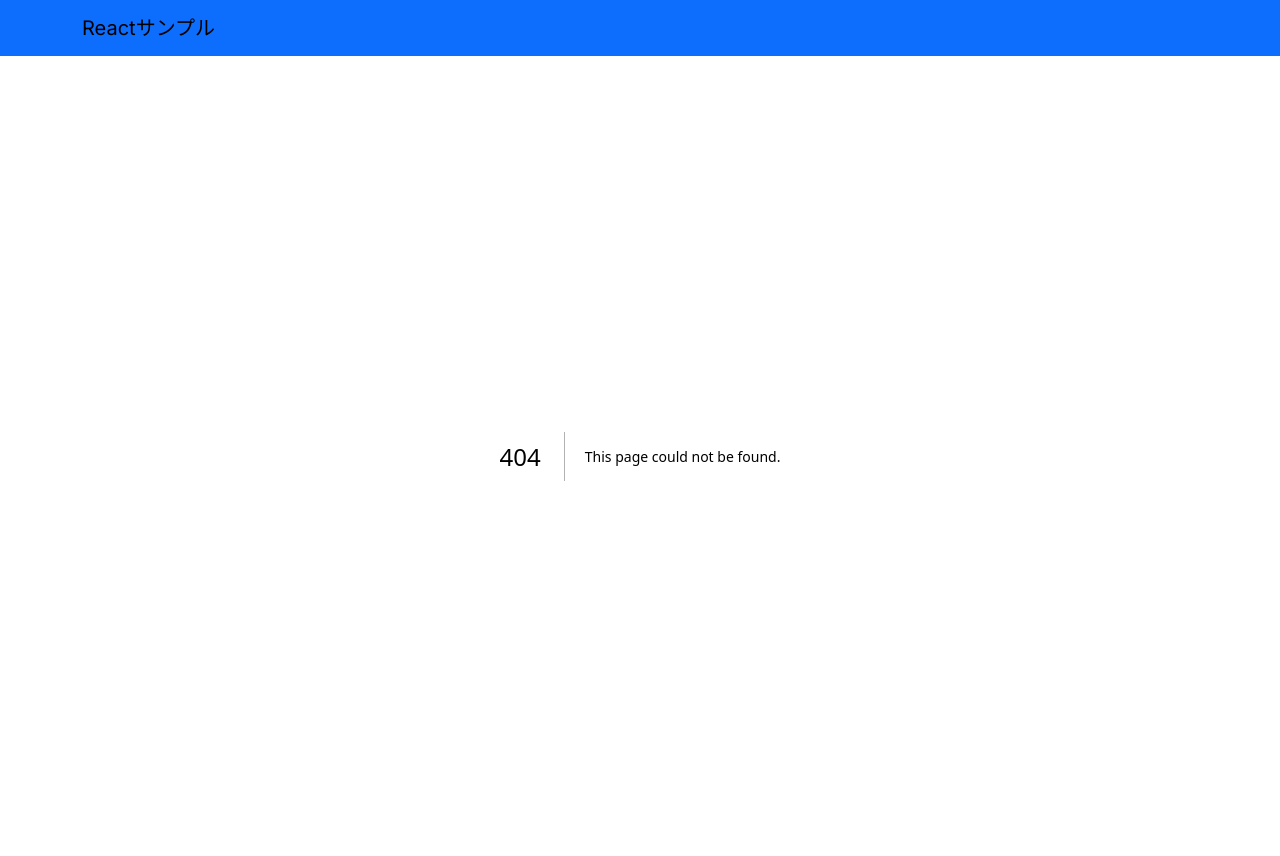
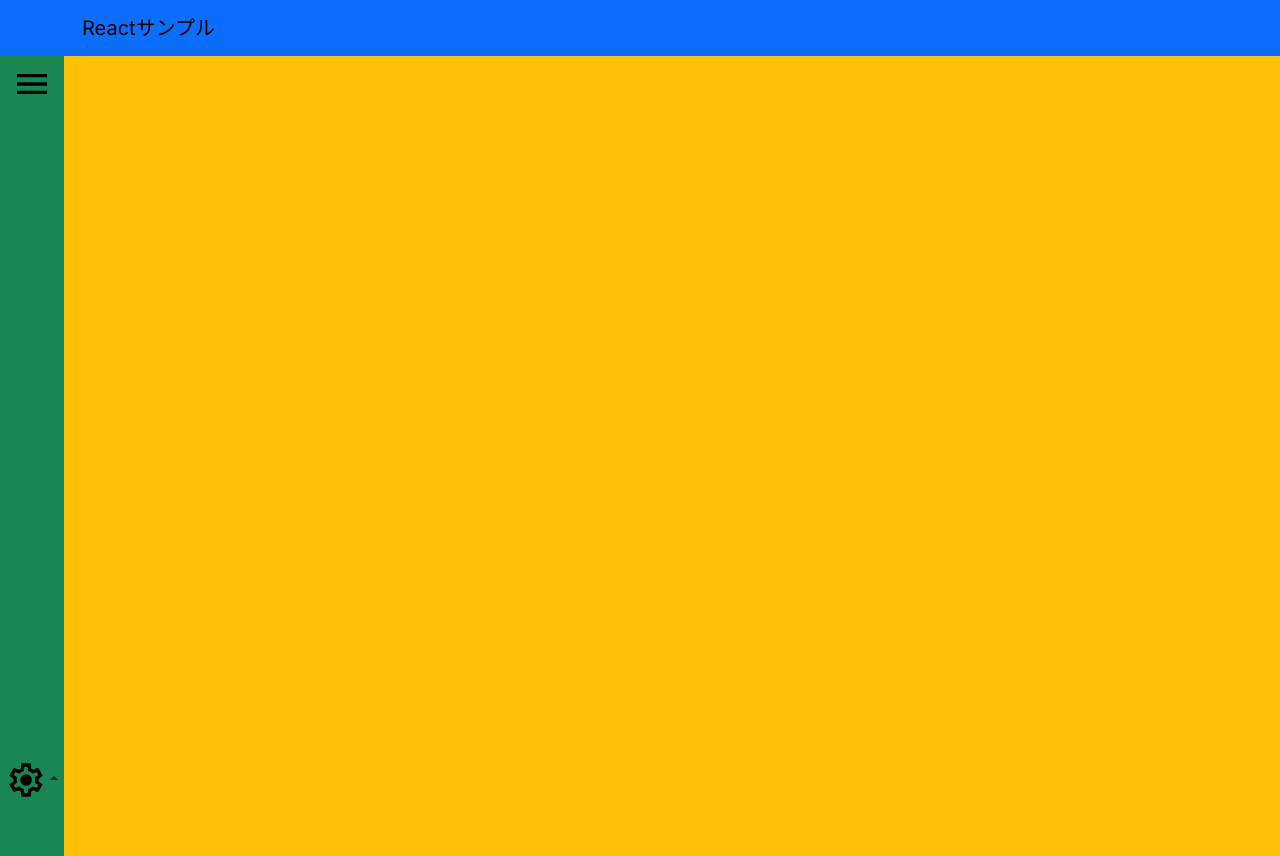
Before and after one commit to 310ken1/react-sample, a Next.js app: page /sidemenu in a window 1280 px wide. Before the commit this address had no page. Built offline with nearby package versions, Linux system fonts and the light colour scheme.

Commit message:
サイドメニューのサンプル追加(コミット漏れ)

```diff
--- /dev/null
+++ b/src/app/sidemenu/page.tsx
@@ -0,0 +1,59 @@
+"use client";
+
+import Image from "next/image";
+import { useState } from "react";
+import {
+  Col,
+  Container,
+  NavDropdown,
+  Navbar,
+  Offcanvas,
+  Row,
+} from "react-bootstrap";
+import styles from "./page.module.css";
+
+function SideMenu() {
+  const [show, setShow] = useState(false);
+  return (
+    <>
+      <Container fluid>
+        <Row>
+          <Col xs="auto" className="bg-success" style={{ height: "100vh" }}>
+            <Navbar className="flex-column">
+              <Image
+                src="/menu_FILL0_wght400_GRAD0_opsz24.svg"
+                width={40}
+                height={40}
+                alt=""
+                onClick={() => setShow(true)}
+              />
+              <NavDropdown
+                style={{ position: "fixed", bottom: 0 }}
+                className="dropup"
+                title={
+                  <Image
+                    src="/settings_FILL0_wght400_GRAD0_opsz24.svg"
+                    width={40}
+                    height={40}
+                    alt=""
+                  />
+                }
+              >
+                <NavDropdown.Item href="/">ホーム</NavDropdown.Item>
+              </NavDropdown>
+            </Navbar>
+          </Col>
+          <Col className="bg-warning"></Col>
+        </Row>
+      </Container>
+      <Offcanvas show={show} onHide={() => setShow(false)}>
+        <Offcanvas.Header closeButton>
+          <Offcanvas.Title>サイドメニュータイトル</Offcanvas.Title>
+        </Offcanvas.Header>
+        <Offcanvas.Body>サイドメニューボディ</Offcanvas.Body>
+      </Offcanvas>
+    </>
+  );
+}
+
+export default SideMenu;
```
